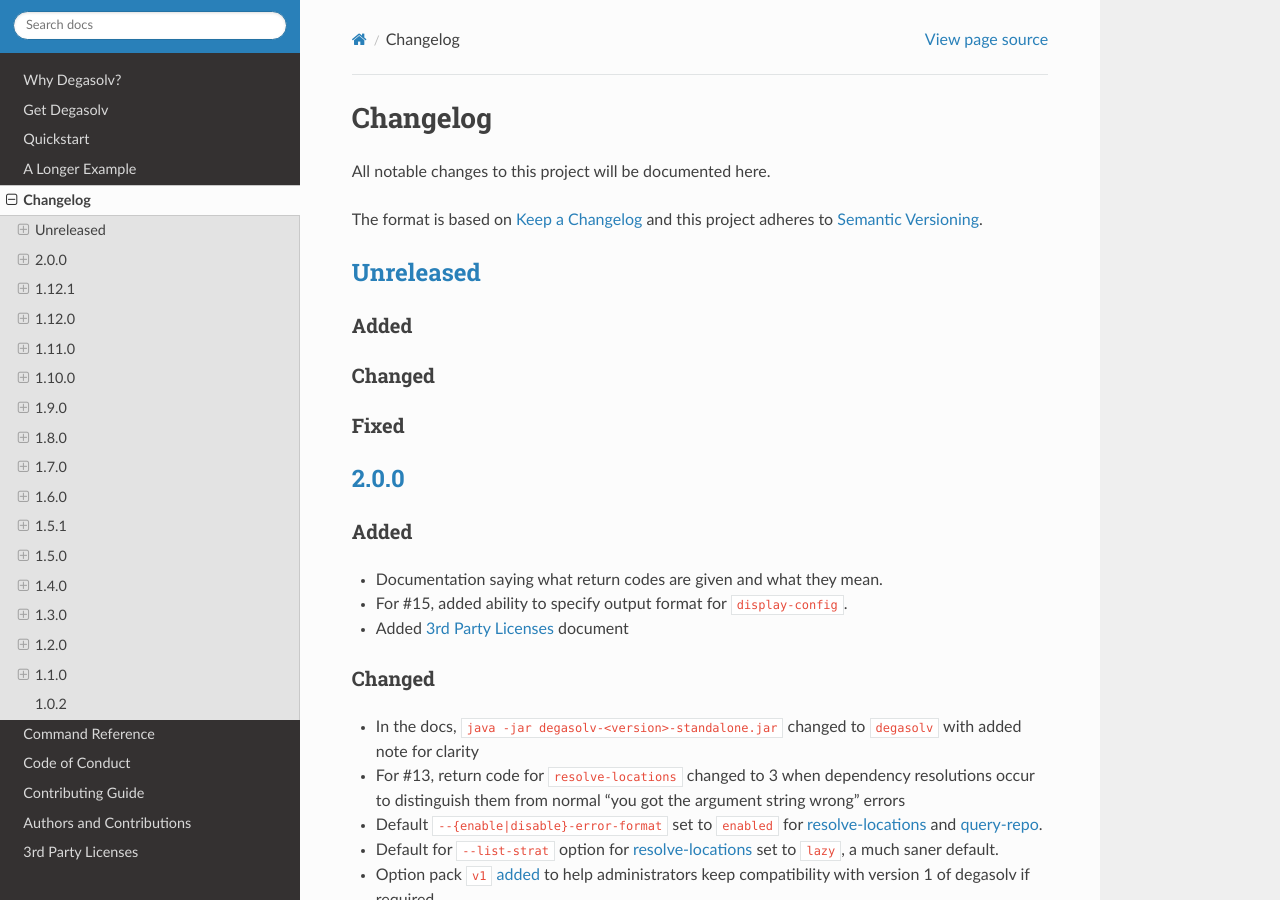
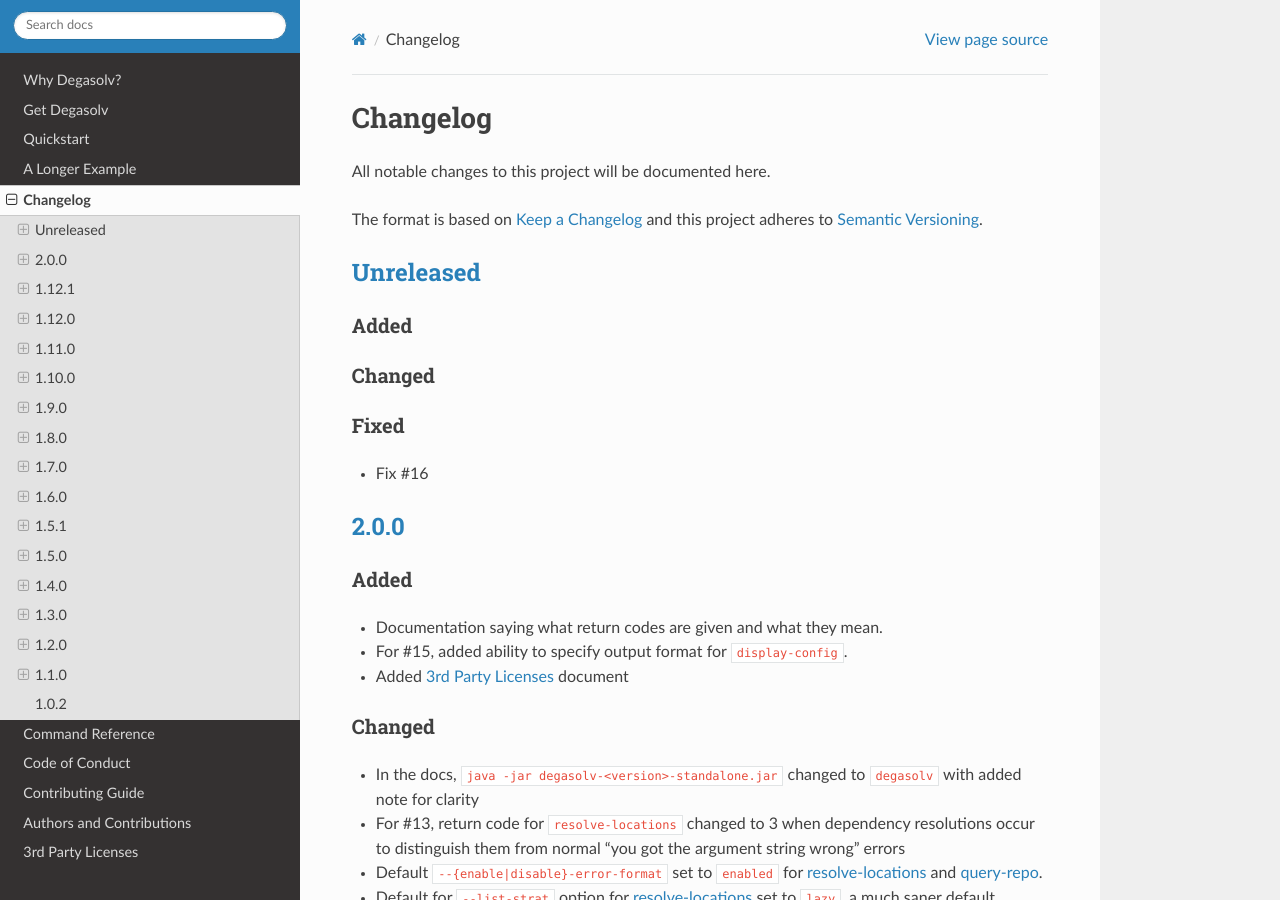
Before and after one commit to djhaskin987/degasolv, a Sphinx documentation site: the page built from docs/changelog.rst, in a window 1280 px wide and 900 px high. Built offline with Sphinx 7.4.7 and the Read the Docs theme 2.0.0, drawn with Linux system fonts in a browser that asks for light colours.

Commit message:
update changelog for #16

```diff
--- a/docs/changelog.rst
+++ b/docs/changelog.rst
@@ -23,6 +23,7 @@
 Fixed
 +++++
 
+- Fix #16
 
 `2.0.0`_
 --------
```
